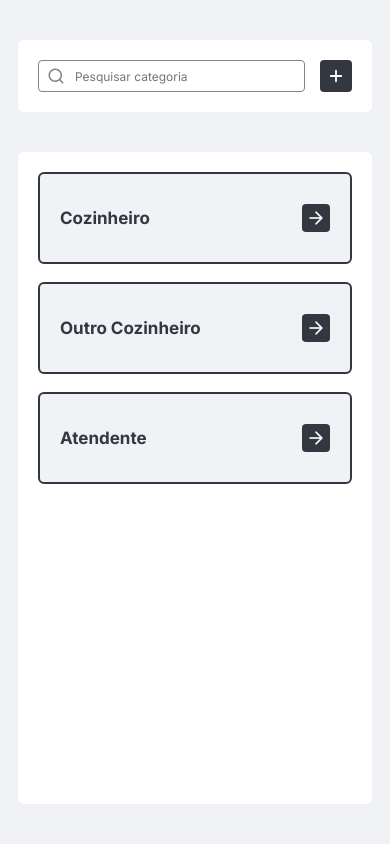
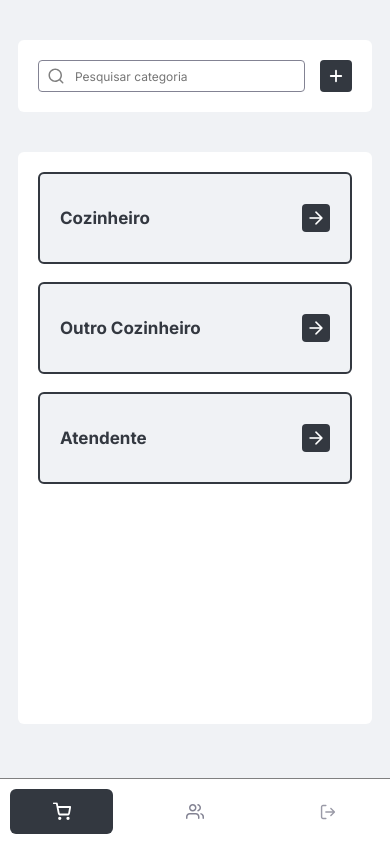
Before and after one commit to ricardokanashiro/Bauci-Web, a React (Vite) app: page / in a window 390 px wide. Built offline with nearby package versions, Linux system fonts and the light colour scheme.

Commit message:
adding & editing: ⭐ Adding menu mobile, editing AddUserButton on usuarios-list.scss & editing page title on produtos-header.scss

```diff
--- a/components/Layout.jsx
+++ b/components/Layout.jsx
@@ -31,7 +31,7 @@ const Layout = ({ children }) => {
 
             <section className="navbar">
 
-               <img src="../assets/logo.svg" alt="Logo da bauci em cores pretas" className="navbar__bauci-logo"/>
+               <img src="../assets/logo.svg" alt="Logo da bauci em cores pretas" className="navbar__bauci-logo" />
 
                <nav className="navbar__links-area">
 
@@ -70,6 +70,46 @@ const Layout = ({ children }) => {
 
          </section>
 
+         <section className="layout-mobile">
+
+            <ToastContainer />
+
+            <section className="section-wrapper">
+               {children}
+            </section>
+
+            <section className="navbar-mobile">
+
+               <nav className="navbar-mobile__links-area">
+
+                  <button
+                     className={selectedSection === "produtos" || selectedSection === "categorias" ? "navbar-item navbar-item--active" : "navbar-item"}
+                     onClick={() => setSelectedSection("categorias")}
+                  >
+
+                     <img src={selectedSection === "produtos" || selectedSection === "categorias" ? CartIconWhite : CartIconGray} alt="ícone de carrinho" />
+
+                  </button>
+
+                  <button
+                     className={selectedSection === "usuarios" ? "navbar-item navbar-item--active" : "navbar-item"}
+                     onClick={() => setSelectedSection("usuarios")}
+                  >
+
+                     <img src={selectedSection === "usuarios" ? UsersIconWhite : UsersIconGray} alt="#" />
+
+                  </button>
+
+                  <button className="navbar-mobile__logout-btn">
+                     <img src="../assets/IconLogOut.svg" alt="logout icon" />
+                  </button>
+
+               </nav>
+
+            </section>
+
+         </section>
+
          {
             modalWrapperActive && (
                <ModalWrapper selectedSection={selectedSection} />
--- a/css/components/produtos-header.css
+++ b/css/components/produtos-header.css
@@ -2,7 +2,7 @@
   display: flex;
   justify-content: space-between;
   align-items: center;
-  flex-wrap: wrap;
+  gap: 1rem;
 }
 .produtos-header h1 {
   font-size: clamp(2.9rem, 2.8vw, 4.5rem);
--- a/css/components/usuarios.css
+++ b/css/components/usuarios.css
@@ -108,7 +108,7 @@
 .Usuarios-list header {
   display: flex;
   justify-content: space-between;
-  align-items: center;
+  align-items: stretch;
   width: 100%;
   padding: 2rem;
   border-radius: 0.6rem;
@@ -184,7 +184,7 @@
   border: 2px solid transparent;
   transition-duration: 200ms;
   transition-property: border, background-color, color;
-  height: 3rem;
+  height: 100%;
   font-size: clamp(0.9rem, 0.9vw, 1.1rem);
   display: flex;
   justify-content: center;
--- a/css/main.css
+++ b/css/main.css
@@ -11,7 +11,8 @@
   font-size: 62.5%;
 }
 
-html, body {
+html,
+body {
   width: 100%;
   height: 100%;
 }
@@ -22,6 +23,34 @@ html, body {
   display: flex;
   justify-content: flex-start;
   align-items: flex-start;
+}
+@media (min-width: 481px) and (max-width: 768px) {
+  .layout {
+    display: none;
+  }
+}
+@media (max-width: 480px) {
+  .layout {
+    display: none;
+  }
+}
+
+.layout-mobile {
+  display: none;
+}
+@media (min-width: 481px) and (max-width: 768px) {
+  .layout-mobile {
+    display: block;
+    width: 100dvw;
+    height: 100dvh;
+  }
+}
+@media (max-width: 480px) {
+  .layout-mobile {
+    display: block;
+    width: 100dvw;
+    height: 100dvh;
+  }
 }
 
 .navbar {
@@ -47,6 +76,15 @@ html, body {
   width: 100%;
 }
 
+.navbar-mobile {
+  position: fixed;
+  bottom: 0;
+  left: 0;
+  width: 100%;
+  background-color: white;
+  border-top: 1px solid grey;
+}
+
 .navbar__links-area {
   margin-top: 3rem;
   width: 100%;
@@ -56,6 +94,23 @@ html, body {
   flex-grow: 1;
   flex-flow: column nowrap;
   gap: 1rem;
+}
+
+.navbar-mobile__links-area {
+  width: 100%;
+  display: flex;
+  justify-content: flex-start;
+  align-items: center;
+  flex-grow: 1;
+  flex-flow: row nowrap;
+  gap: 1rem;
+}
+@media (max-width: 480px) {
+  .navbar-mobile__links-area {
+    display: flex;
+    justify-content: space-between;
+    align-items: center;
+  }
 }
 
 .navbar-item {
@@ -74,6 +129,16 @@ html, body {
 }
 .navbar-item img {
   width: clamp(1.8rem, 2vw, 2rem);
+}
+@media (min-width: 481px) and (max-width: 768px) {
+  .navbar-item {
+    margin: 1rem;
+  }
+}
+@media (max-width: 480px) {
+  .navbar-item {
+    margin: 1rem;
+  }
 }
 
 .navbar-item--active {
@@ -100,10 +165,46 @@ html, body {
   width: clamp(1.8rem, 1.5vw, 2.1rem);
 }
 
+.navbar-mobile__logout-btn {
+  width: 100%;
+  background-color: transparent;
+  cursor: pointer;
+  padding: clamp(1.3rem, 1vw, 1.6rem) clamp(1.9rem, 1vw, 2rem);
+  border-radius: 0.6rem;
+  color: #838393;
+  display: flex;
+  justify-content: center;
+  align-items: center;
+  gap: 1.4rem;
+}
+.navbar-mobile__logout-btn img {
+  width: clamp(1.8rem, 2vw, 2rem);
+}
+@media (min-width: 481px) and (max-width: 768px) {
+  .navbar-mobile__logout-btn {
+    margin: 1rem;
+  }
+}
+@media (max-width: 480px) {
+  .navbar-mobile__logout-btn {
+    margin: 1rem;
+  }
+}
+
 .section-wrapper {
   flex-grow: 1;
   height: 100%;
   overflow-x: hidden;
+}
+@media (min-width: 481px) and (max-width: 768px) {
+  .section-wrapper {
+    padding-bottom: 8rem !important;
+  }
+}
+@media (max-width: 480px) {
+  .section-wrapper {
+    padding-bottom: 8rem !important;
+  }
 }
 
 .Toastify__toast--success {
--- a/scss/components/_usuarios-list.scss
+++ b/scss/components/_usuarios-list.scss
@@ -9,7 +9,7 @@
 }
 
 .Usuarios-list header {
-    @include flex(space-between, center);
+    @include flex(space-between, stretch);
     width: 100%;
     padding: 2rem;
     border-radius: .6rem;
@@ -79,7 +79,7 @@
     border: 2px solid transparent;
     transition-duration: 200ms;
     transition-property: border, background-color, color;
-    height: 3rem;
+    height: 100%;
     font-size: clamp(0.9rem, 0.9vw, 1.1rem);
 
     @include flex(center, center);
--- a/scss/components/produtos-header.scss
+++ b/scss/components/produtos-header.scss
@@ -2,7 +2,7 @@
 
 .produtos-header {
    @include flex(space-between, center);
-   flex-wrap: wrap;
+   gap: 1rem;
 
    h1 {
       font-size: clamp(2.9rem, 2.8vw, 4.5rem);
--- a/scss/main.scss
+++ b/scss/main.scss
@@ -14,7 +14,8 @@
    font-size: 62.5%;
 }
 
-html, body {
+html,
+body {
    width: 100%;
    height: 100%;
 }
@@ -24,6 +25,30 @@ html, body {
    height: 100dvh;
 
    @include flex(flex-start, flex-start);
+
+   @include respond-to(tablet) {
+      display: none;
+   }
+
+   @include respond-to(mobile) {
+      display: none;
+   }
+}
+
+.layout-mobile {
+   display: none;
+
+   @include respond-to(tablet) {
+      display: block;
+      width: 100dvw;
+      height: 100dvh;
+   }
+
+   @include respond-to(mobile) {
+      display: block;
+      width: 100dvw;
+      height: 100dvh;
+   }
 }
 
 .navbar {
@@ -34,11 +59,11 @@ html, body {
    @include flex(center, center);
    flex-flow: column nowrap;
 
-   @include respond-to(tablet){
+   @include respond-to(tablet) {
       display: none;
    }
 
-   @include respond-to(mobile){
+   @include respond-to(mobile) {
       display: none;
    }
 
@@ -46,6 +71,15 @@ html, body {
       width: 100%;
    }
 
+}
+
+.navbar-mobile {
+   position: fixed;
+   bottom: 0;
+   left: 0;
+   width: 100%;
+   background-color: white;
+   border-top: 1px solid grey;
 }
 
 .navbar__links-area {
@@ -56,6 +90,21 @@ html, body {
    flex-grow: 1;
    flex-flow: column nowrap;
    gap: 1rem;
+}
+
+.navbar-mobile__links-area {
+   width: 100%;
+
+   @include flex(flex-start, center);
+   flex-grow: 1;
+   flex-flow: row nowrap;
+   gap: 1rem;
+
+   @include respond-to(tablet) {}
+
+   @include respond-to(mobile) {
+      @include flex(space-between, center);
+   }
 }
 
 .navbar-item {
@@ -73,6 +122,14 @@ html, body {
 
    img {
       width: clamp(1.8rem, 2vw, 2rem);
+   }
+
+   @include respond-to(tablet) {
+      margin: 1rem;
+   }
+
+   @include respond-to(mobile) {
+      margin: 1rem;
    }
 }
 
@@ -100,10 +157,42 @@ html, body {
    }
 }
 
+.navbar-mobile__logout-btn {
+   width: 100%;
+   background-color: transparent;
+   cursor: pointer;
+   padding: clamp(1.3rem, 1vw, 1.6rem) clamp(1.9rem, 1vw, 2rem);
+   border-radius: .6rem;
+   color: $cinzaEscuro;
+
+   @include flex(center, center);
+   gap: 1.4rem;
+
+   img {
+      width: clamp(1.8rem, 2vw, 2rem);
+   }
+
+   @include respond-to(tablet) {
+      margin: 1rem;
+   }
+
+   @include respond-to(mobile) {
+      margin: 1rem;
+   }
+}
+
 .section-wrapper {
    flex-grow: 1;
    height: 100%;
    overflow-x: hidden;
+
+   @include respond-to(tablet) {
+      padding-bottom: 8rem !important;
+   }
+
+   @include respond-to(mobile) {
+      padding-bottom: 8rem !important;
+   }
 }
 
 .Toastify__toast--success {
```
Also changed, not shown: 1 other file (tests, documents, lock files or other folders).
